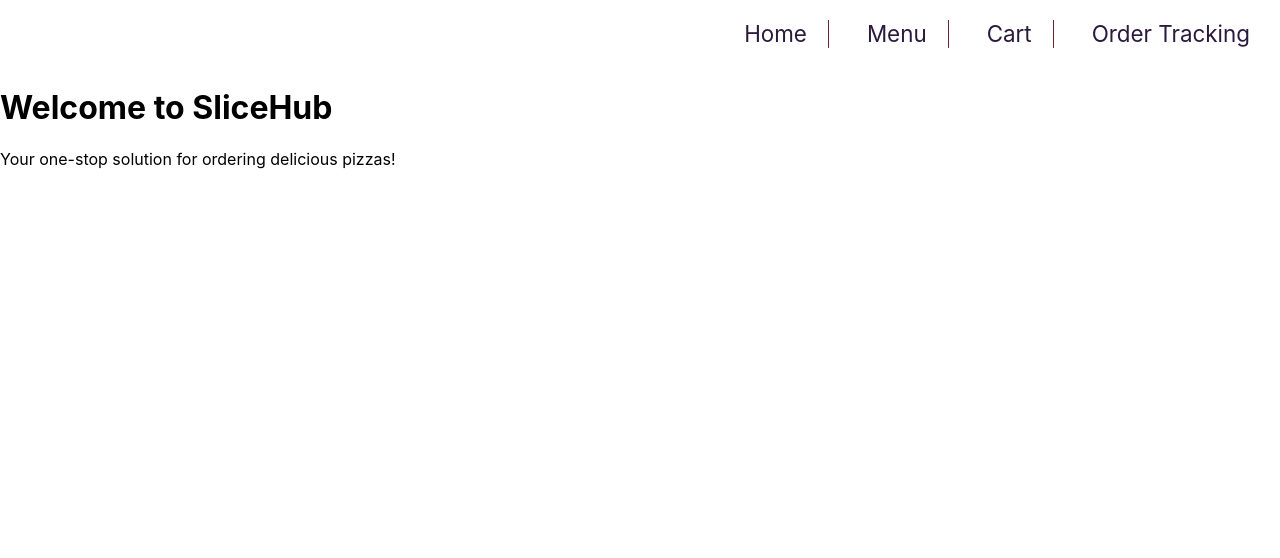
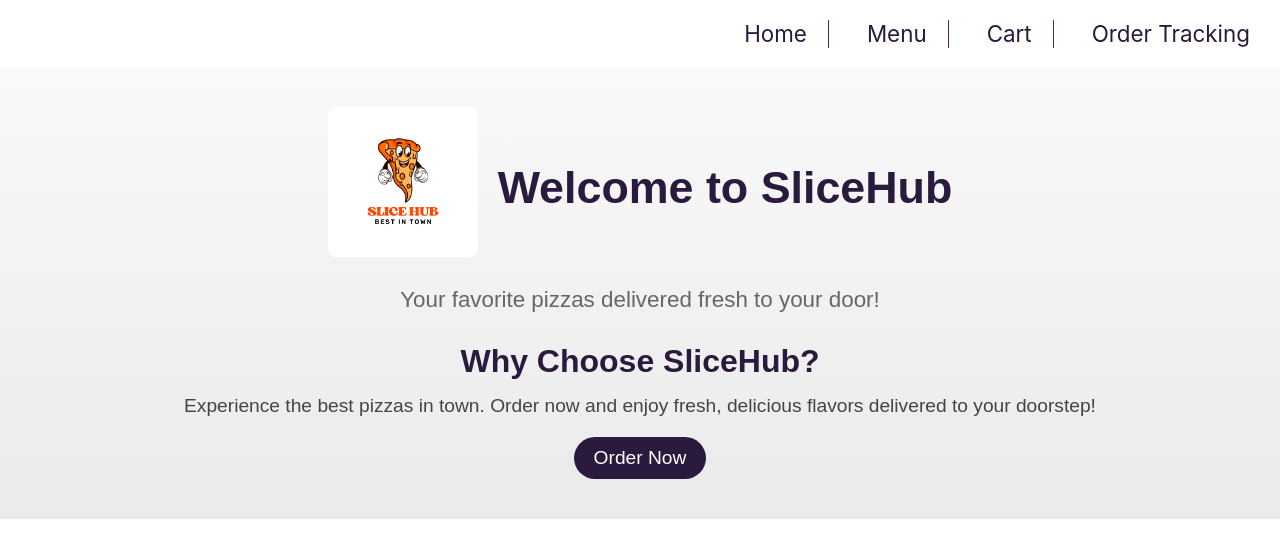
Before and after one commit to Tholoana96/Slicehub, a React (Create React App) app: page / in a window 1280 px wide. Shown: the top 558 px of the page. Built offline with nearby package versions, Linux system fonts and the light colour scheme.

Commit message:
Worked on the styling for the home page as well as the content for the page and the logo is also added to the page

```diff
--- a/src/pages/HomePage.js
+++ b/src/pages/HomePage.js
@@ -1,10 +1,27 @@
 import React from "react";
+import "../styles/HomeStyles.css";
+import logo from "../images/logo/SliceHub.png";
 
 const HomePage = () => {
   return (
-    <div>
-      <h1>Welcome to SliceHub</h1>
-      <p>Your one-stop solution for ordering delicious pizzas!</p>
+    <div className="homepage">
+      <header className="homepage-header">
+        <div className="header-content">
+          <img src={logo} alt="SliceHub Logo" className="logo" />
+          <h1>Welcome to SliceHub</h1>
+        </div>
+        <p className="tagline">
+          Your favorite pizzas delivered fresh to your door!
+        </p>
+      </header>
+      <section className="features">
+        <h2>Why Choose SliceHub?</h2>
+        <p>
+          Experience the best pizzas in town. Order now and enjoy fresh,
+          delicious flavors delivered to your doorstep!
+        </p>
+        <button className="order-button">Order Now</button>
+      </section>
     </div>
   );
 };
--- /dev/null
+++ b/src/styles/HomeStyles.css
@@ -0,0 +1,66 @@
+.homepage {
+  text-align: center;
+  padding: 40px 20px;
+  background: linear-gradient(to bottom, #f9f9f9, #eaeaea);
+  font-family: "Arial", sans-serif;
+}
+
+.homepage-header {
+  margin-bottom: 30px;
+}
+
+.header-content {
+  display: flex;
+  align-items: center;
+  justify-content: center;
+  margin-bottom: 20px;
+}
+
+.logo {
+  max-width: 150px;
+  height: auto;
+  margin-right: 20px;
+}
+
+h1 {
+  font-size: 2.8rem;
+  color: #2a1a3d;
+  font-weight: bold;
+}
+
+.tagline {
+  font-size: 1.4rem;
+  color: #666;
+  margin-top: 10px;
+}
+
+.features {
+  margin-top: 20px;
+}
+
+h2 {
+  font-size: 2rem;
+  color: #2a1a3d;
+  margin-bottom: 15px; /* Space below the heading */
+}
+
+.features p {
+  font-size: 1.2rem;
+  color: #444;
+  margin-bottom: 20px;
+}
+
+.order-button {
+  padding: 10px 20px;
+  font-size: 1.2rem;
+  color: white;
+  background-color: #2a1a3d;
+  border: none;
+  border-radius: 25px;
+  cursor: pointer;
+  transition: background-color 0.3s ease;
+}
+
+.order-button:hover {
+  background-color: #686868;
+}
```
Also changed, not shown: src/images/logo/SliceHub.png (added).
